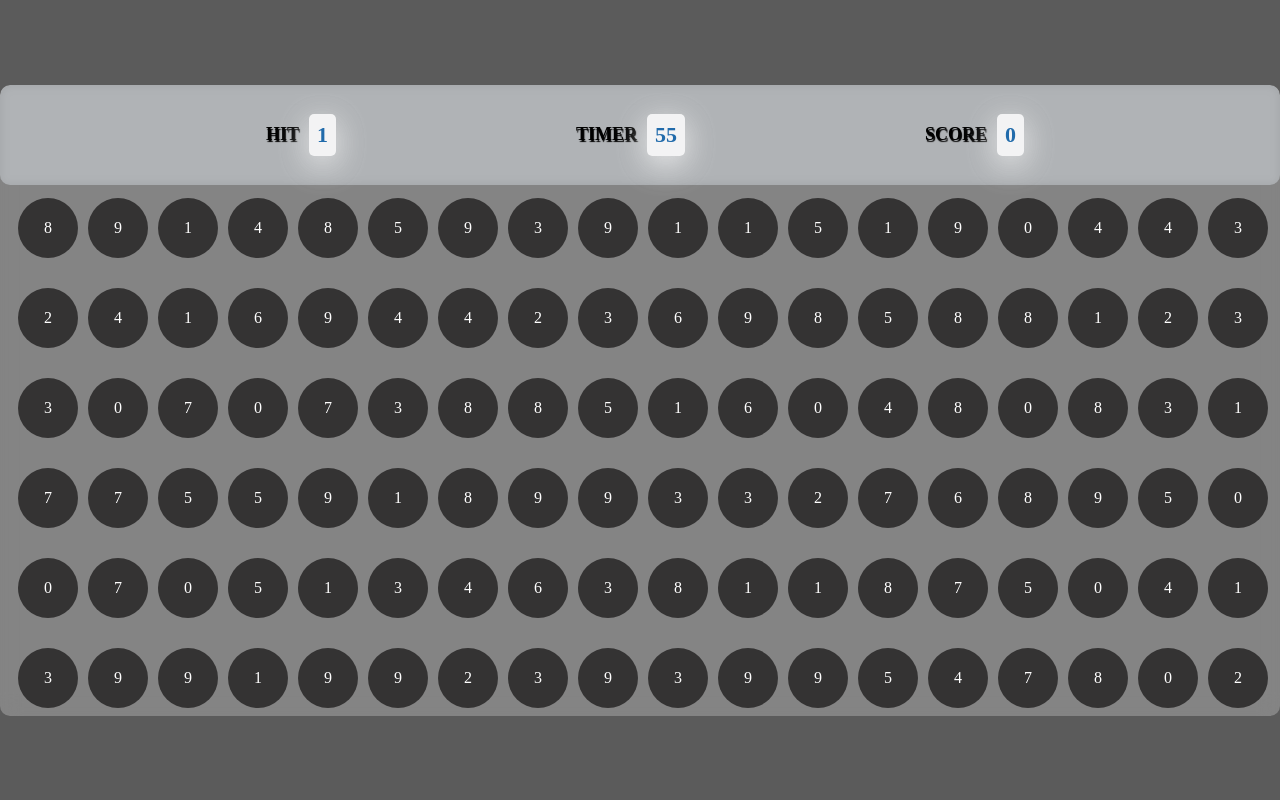
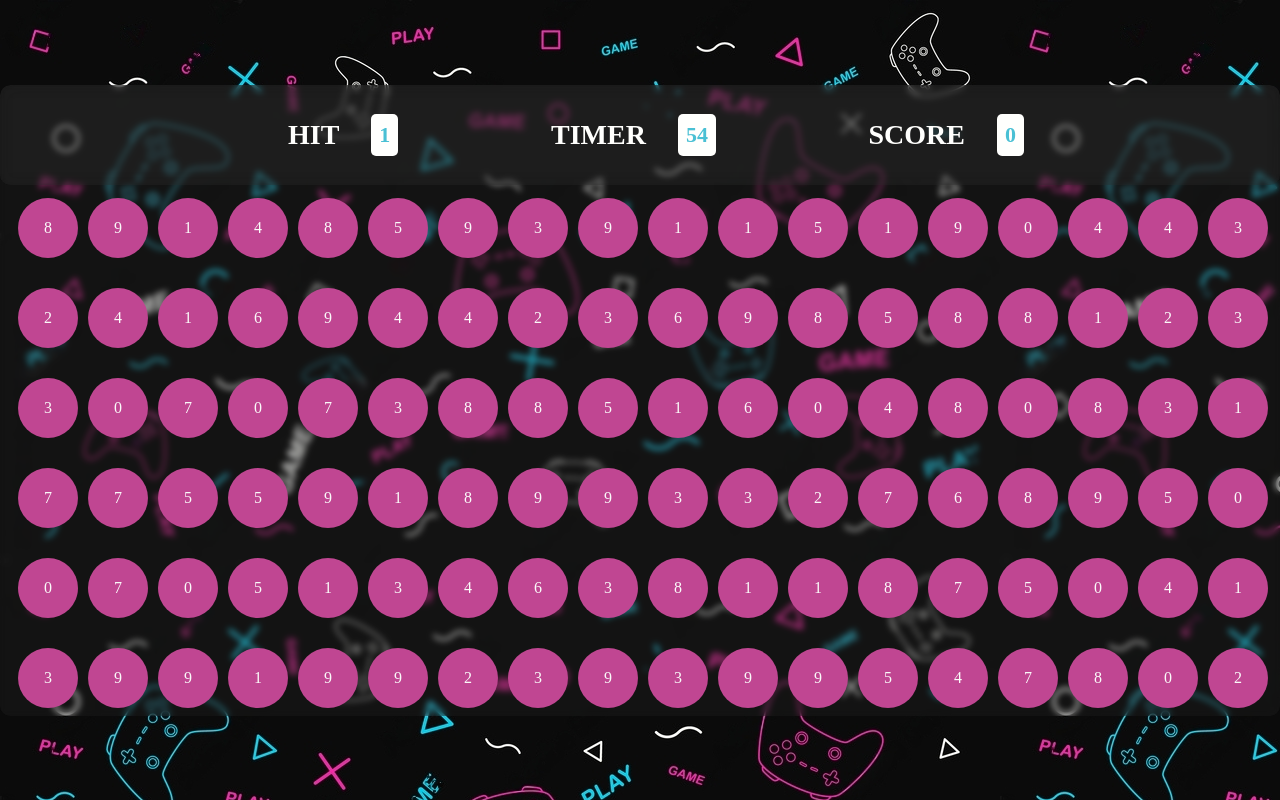
Before and after one commit to rohitgaikwad-dev/Puzzle-game, a plain HTML site: page index.html in a window 1280 px wide. Drawn offline with Linux system fonts and the light colour scheme.

Commit message:
UI Update

```diff
--- a/index.html
+++ b/index.html
@@ -19,7 +19,7 @@
                     </div>
                     <div class="elem">
                         <h2>Timer</h2>
-                        <p id="timerval">60</p>
+                        <p id="timerval">59</p>
                     </div>
                     <div class="elem">
                         <h2>Score</h2>
--- a/main.js
+++ b/main.js
@@ -1,4 +1,4 @@
-let timer = 60;
+let timer = 59;
 let hitrn;
 let score = 0;
 
@@ -20,7 +20,7 @@ const getTime = () => {
       clearInterval(timeInv);
       document.querySelector(
         ".pbtm"
-      ).innerHTML = `<h1>Game Over <br>Your Score: ${score}</h1>`;
+      ).innerHTML = `<h1>Game Over <span>Your Score: ${score}</span></h1>`;
     }
   }, 1000);
 };
@@ -41,7 +41,6 @@ document.querySelector(".pbtm").addEventListener("click", (details) => {
     increaseScore();
     makeBubble();
     getHits();
-  } else {
   }
 });
 
--- a/style.css
+++ b/style.css
@@ -17,7 +17,7 @@ body {
   justify-content: center;
   width: 100%;
   height: 100%;
-  background-color: rgb(91, 91, 91);
+  background-image: url(./assets/bg.jpeg);
 }
 
 #panel {
@@ -25,18 +25,18 @@ body {
   height: 631px;
   border-radius: 10px;
   overflow: hidden;
-  background: rgba(255, 255, 255, 0.25);
-  backdrop-filter: blur(10px);
-  -webkit-backdrop-filter: blur(10px);
+  background: #2e2e2e40;
+  backdrop-filter: blur(3px);
+  -webkit-backdrop-filter: blur(5px);
   border-radius: 10px;
 }
 
 .ptop {
   width: 100%;
   height: 100px;
-  background: rgba(189, 196, 202, 0.5);
-  backdrop-filter: blur(5px);
-  -webkit-backdrop-filter: blur(5px);
+  background: #2e2e2e40;
+  backdrop-filter: blur(8px);
+  -webkit-backdrop-filter: blur(8px);
   border-radius: 10px;
 }
 
@@ -53,22 +53,22 @@ body {
   display: flex;
   align-items: center;
   justify-content: center;
+  cursor: default;
 }
 
 .elem h2 {
-  font-size: 18px;
-  font-weight: 600;
-  margin: 0 10px;
+  font-size: 1.75rem;
+  font-weight: 800;
+  color: #fffffd;
+  margin: 0rem 2rem;
   text-transform: uppercase;
-  text-shadow: 1px 2px 1px rgb(0, 0, 0);
 }
 
 .elem p {
   font-size: 22px;
   font-weight: 700;
-  color: rgb(33, 107, 171);
-  background: rgba(255, 255, 255, 0.854);
-  box-shadow: 0 8px 32px 0 rgba(252, 252, 252, 0.864);
+  color: #4ac0d4;
+  background: #fffffd;
   padding: 8px;
   border-radius: 5px;
 }
@@ -84,6 +84,17 @@ body {
   margin: 3px;
 }
 
+.pbtm h1 {
+  width: 20%;
+  color: #c04692;
+  text-align: center;
+  cursor: default;
+}
+
+.pbtm h1 > span {
+  color: #4ac0d4;
+}
+
 .bubble {
   width: 60px;
   height: 60px;
@@ -91,11 +102,11 @@ body {
   display: flex;
   justify-content: center;
   align-items: center;
-  color: #ffffff;
-  background-color: rgb(52, 51, 51);
+  color: #fafaf9;
+  background-color: #c04692;
 }
 
 .bubble:hover {
-  background-color: rgb(33, 107, 171);
+  background-color: #4ac0d4;
   cursor: pointer;
 }
```
Also changed, not shown: assets/bg.jpeg (added).
